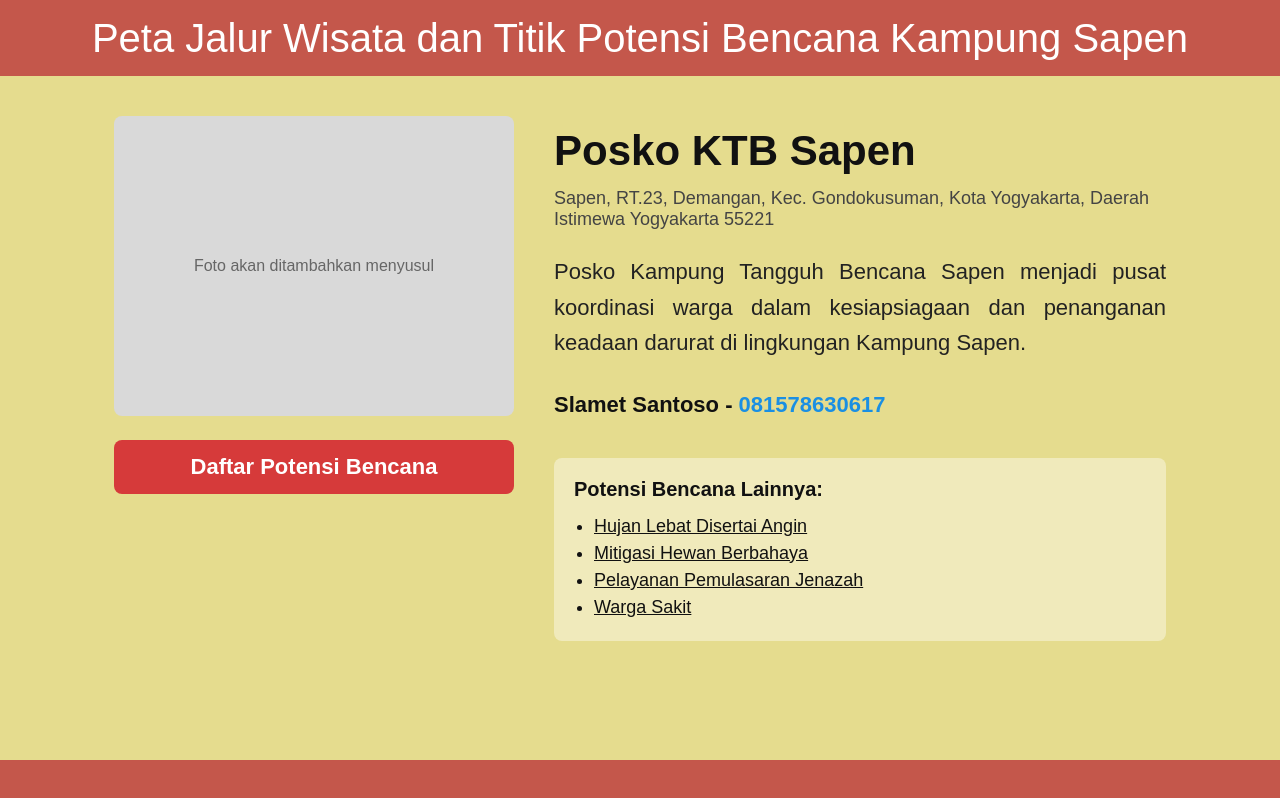
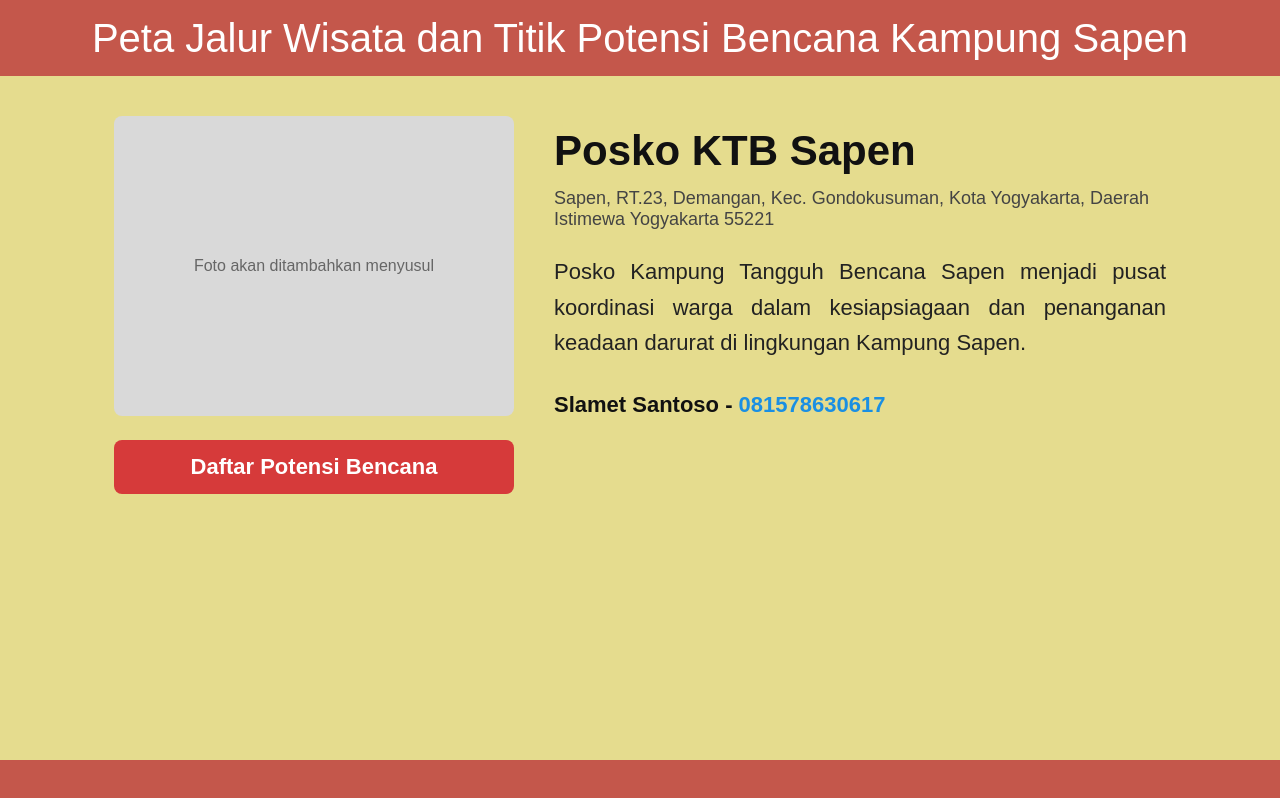
Before and after one commit to greyalters/Peta-Jalur-Wisata-dan-Titik-Potensi-Bencana-Kampung-Sapen, a Next.js app: page /titik/posko-ktb-sapen in a window 1280 px wide. Built offline with nearby package versions, Linux system fonts and the light colour scheme; no server answers; a web font is replaced by a local one.

Commit message:
Fix: Remove additional disaster potential section
Removed the conditional rendering of additional disaster potential section.

```diff
--- a/app/titik/[slug]/page.js
+++ b/app/titik/[slug]/page.js
@@ -49,21 +49,6 @@ export default async function Detail({ params }) {
               </p>
             ))}
           </div>
-
-          {isPosko && (
-            <div className="list-lainnya">
-              <h3>Potensi Bencana Lainnya:</h3>
-              <ul>
-                {bencanaLainnya.map((b) => (
-                  <li key={b.slug}>
-                    <Link href={`/titik/${b.slug}`} style={{ color: 'inherit', textDecoration: 'underline' }}>
-                      {b.nama}
-                    </Link>
-                  </li>
-                ))}
-              </ul>
-            </div>
-          )}
         </div>
       </div>
     </div>
```
